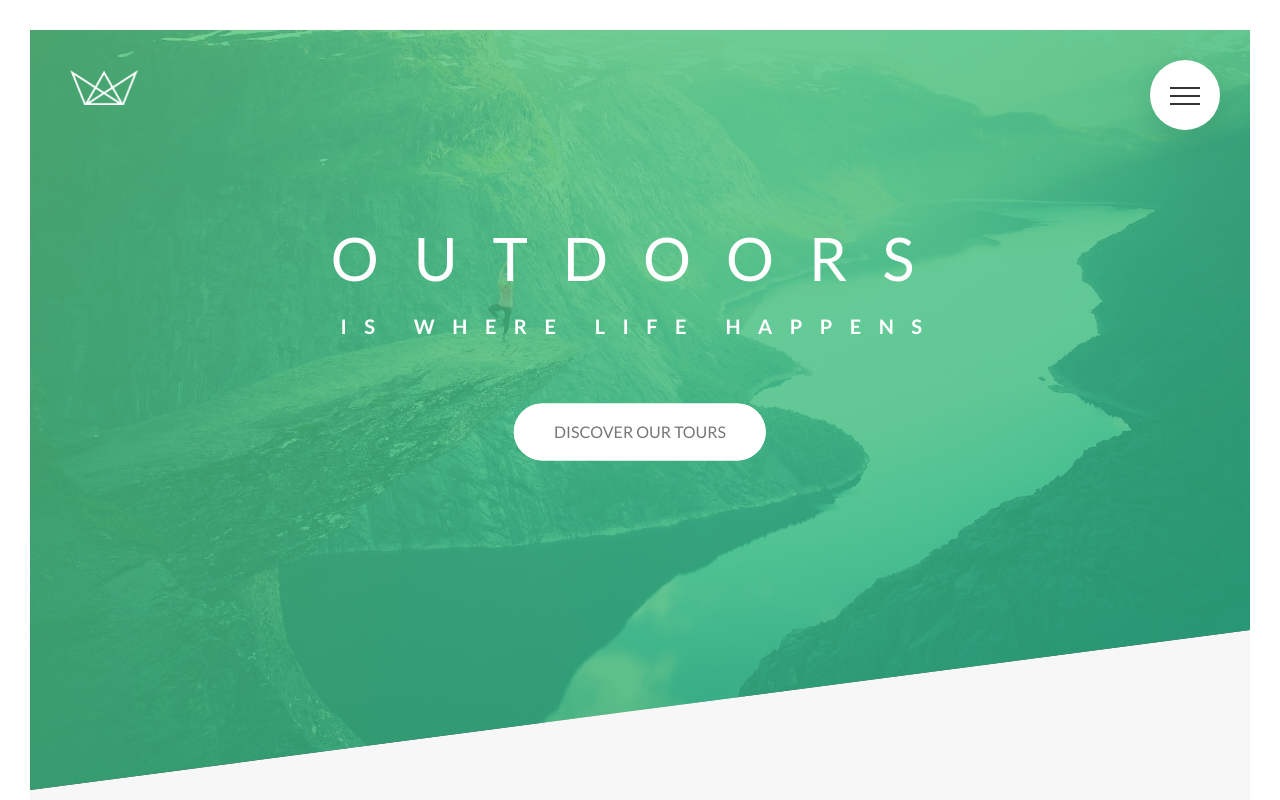
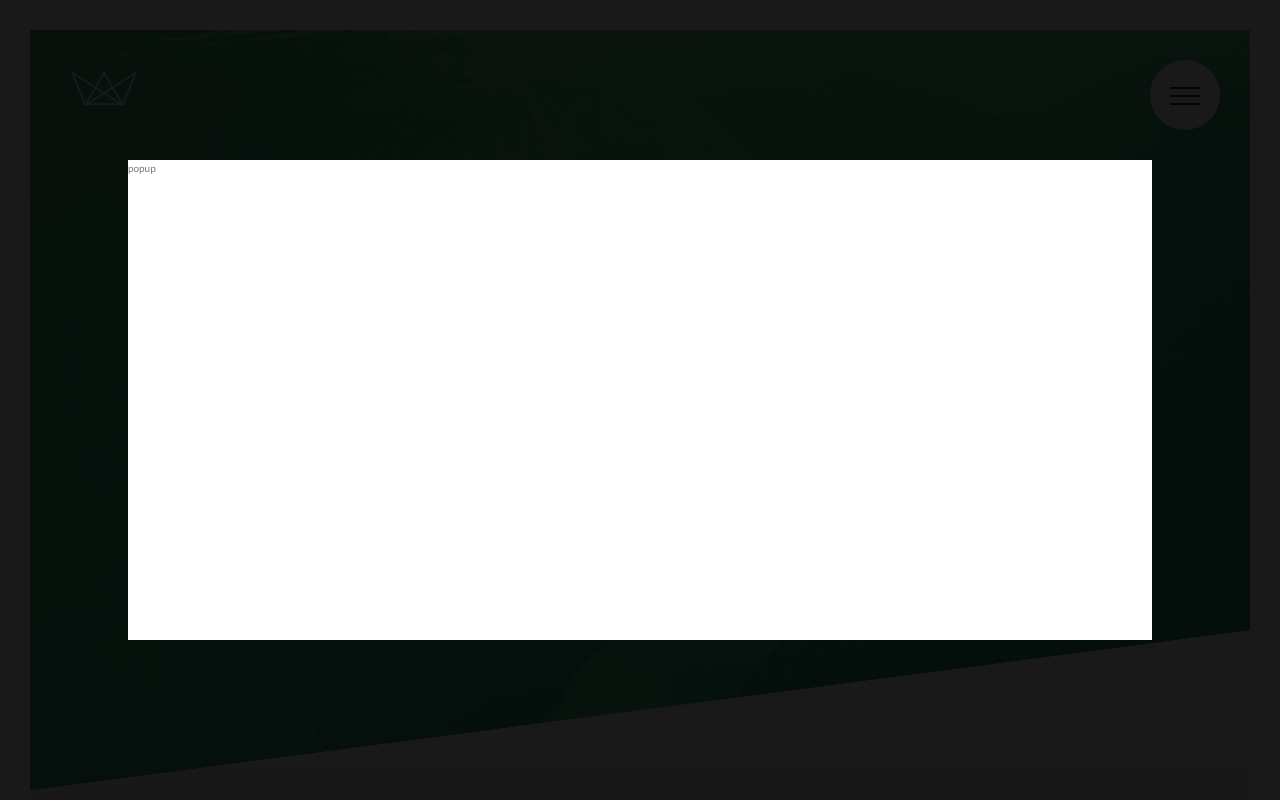
Before and after one commit to radovanovicslobodan/natours, a website: page index.html in a window 1280 px wide. Shown: the top 800 px of the page. Drawn offline with Linux system fonts and the light colour scheme.

Commit message:
created popup styling

```diff
--- a/index.html
+++ b/index.html
@@ -369,6 +369,12 @@
             </div>
         </footer>
 
+        <div class="popup">
+            <div class="popup__content">
+                popup
+            </div>
+        </div>
+
         <!--
         <section class="grid-test">
             <div class="row">
--- a/sass/layout/_navigation.scss
+++ b/sass/layout/_navigation.scss
@@ -119,25 +119,20 @@
 
     }
 
-    &__button:hover &__icon::before {
-        top: -1rem;
-    }
-
-    &__button:hover &__icon::after {
-        top: 1rem;
-    }
+    &__button:hover &__icon::before {top: -1rem;}
+    &__button:hover &__icon::after {top: 1rem;}
 
     &__checkbox:checked + &__button &__icon { // select sibling and then child
         background-color: transparent; // hide middle dash
     }
 
     &__checkbox:checked + &__button &__icon::before {
-        top: 0;
+        top: 0; // put dash back to middle
         transform: rotate(135deg);
     }
 
     &__checkbox:checked + &__button &__icon::after {
-        top: 0;
+        top: 0; // put dash back to middle
         transform: rotate(-135deg);
     }
 }
--- a/sass/pages/_home.scss
+++ b/sass/pages/_home.scss
@@ -56,3 +56,22 @@
         padding: 6rem;
     }
 }
+
+.popup {
+    background-color: rgba($color-black, 0.9);
+    height: 100vh;
+    width: 100%;
+    position: fixed;
+    top: 0;
+    right: 0;
+    z-index: 13;
+
+    &__content {
+        position: relative;
+        @include center_element;
+        width: 80%;
+        height: 60%;
+        background-color: white;
+
+    }
+}
```
Also changed, not shown: css/style2.css, readme.md.
